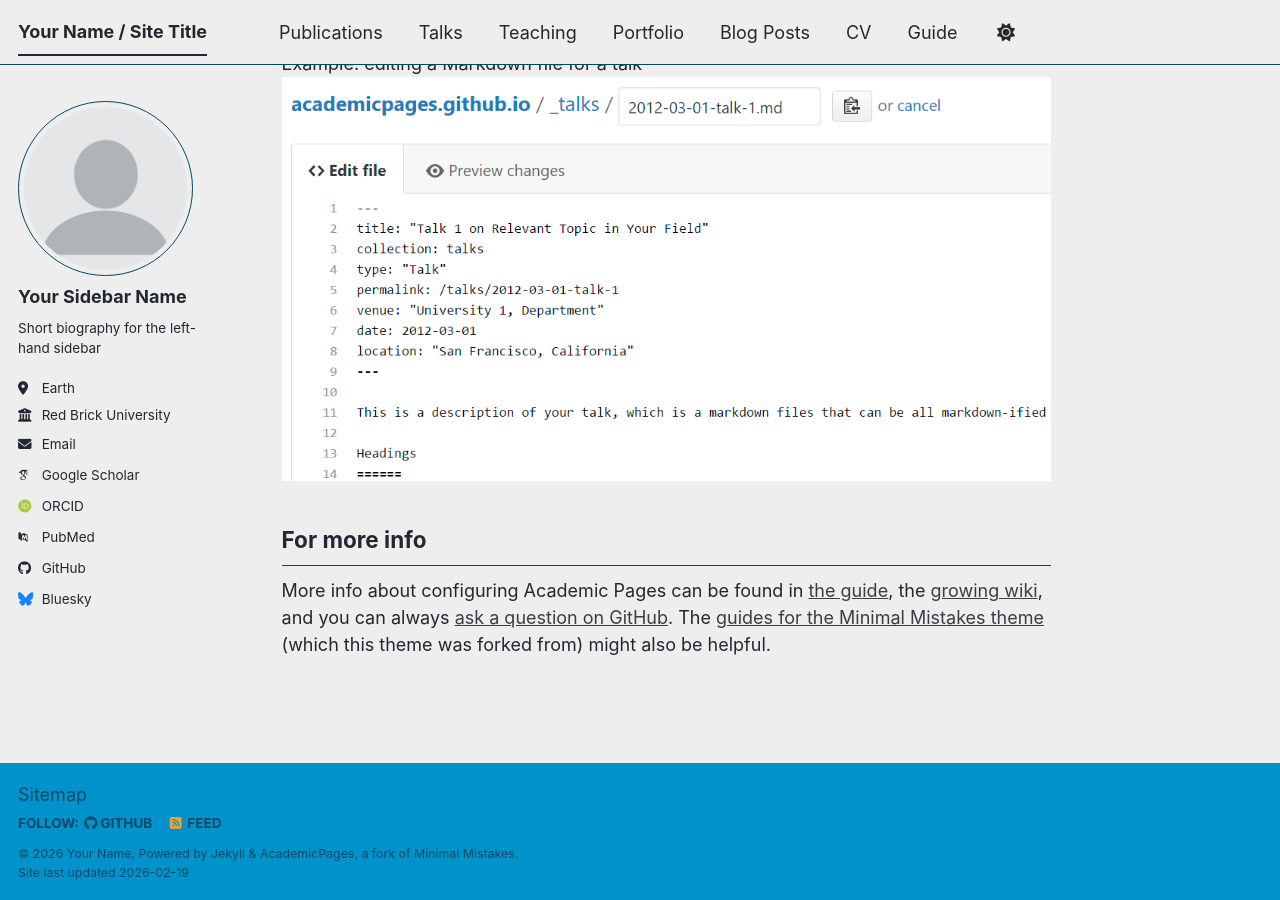
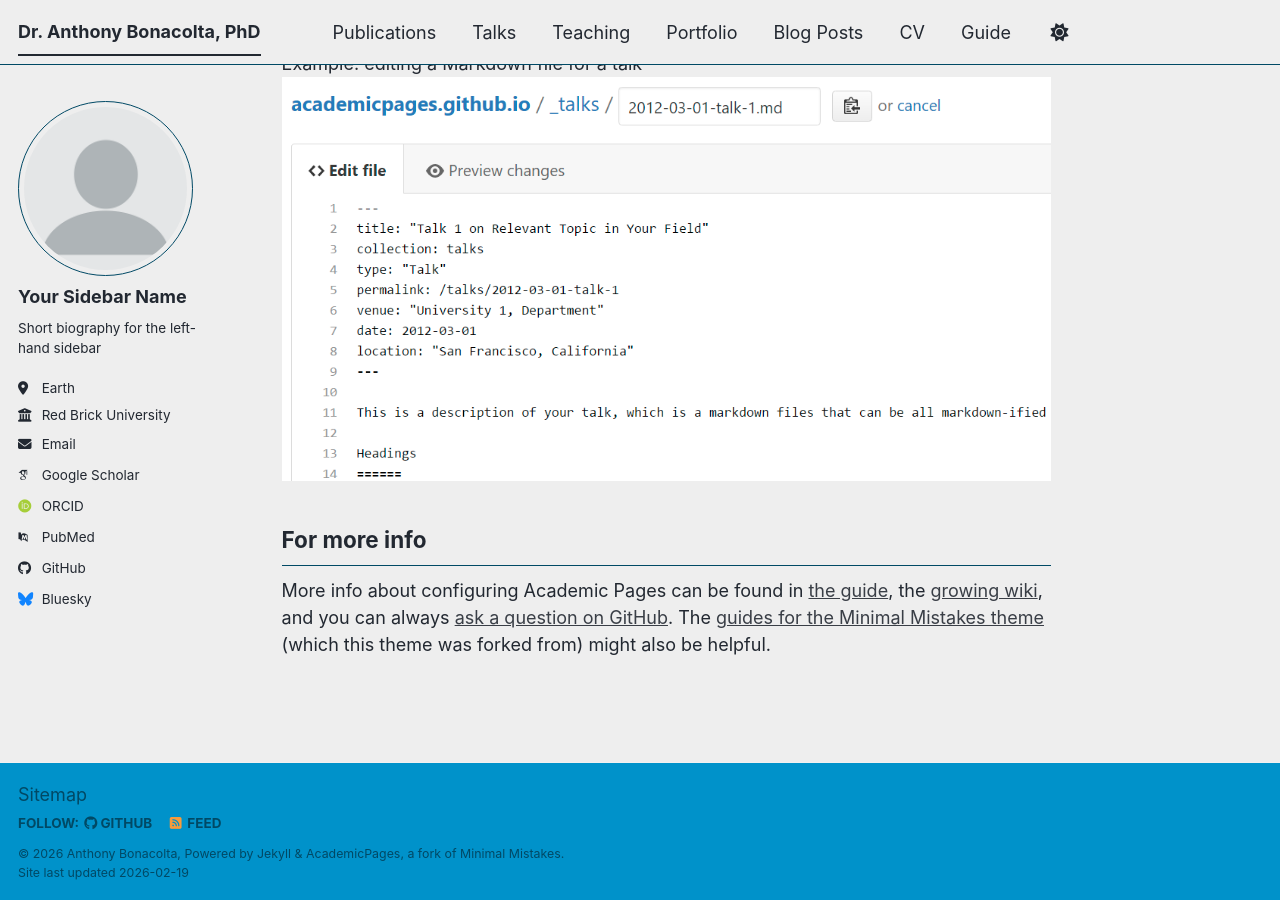
Before and after one commit to Abonacolta/abonacolta.github.io, a Jekyll site: the page built from _pages/about.md, in a window 1280 px wide and 900 px high, scrolled down 2720 px. Built offline with Jekyll 4.4.1, drawn with Linux system fonts in a browser that asks for light colours; some web fonts are replaced; a script bundle is joined from its source files by our own code; library files that are not in the unit come from our copies.

Commit message:
Update _config.yml

```diff
--- a/_config.yml
+++ b/_config.yml
@@ -9,18 +9,19 @@
 # Basic Site Settings
 locale                   : "en-US"
 site_theme               : "air" # The available themes options are "default", "air", "sunrise", "mint", "dirt" and "contrast"
-title                    : "Your Name / Site Title"
+title                    : "Dr. Anthony Bonacolta, PhD"
 title_separator          : "-"
-name                     : &name "Your Name"
+name                     : &name "Anthony Bonacolta"
 description              : &description "Your Name's academic portfolio"   # Update this with a general description of your site, this is the default if not overridden by a page
-url                      : https://academicpages.github.io # The base hostname & protocol for your site e.g. "https://[your GitHub username].github.io",
+url                      : https://abonacolta.github.io # The base hostname & protocol for your site e.g. "https://[your GitHub username].github.io",
                                                            # or if you already have some other page hosted on Github then use "https://[your GitHub username].github.io/[Your Repo Name]"
 baseurl                  : "" # the subpath of your site, e.g. "/blog"
-repository               : "academicpages/academicpages.github.io"
+repository               : "Abonacolta/abonacolta.github.io"
 
 # Site Author - The following control what appear as part of the author content on the side bar.
 #               If a field is blank the icon and link will not appear, otherwise it will be shown.
 #               Additional customization can be done by editing /_includes/author-profile.html
+
 author:
   # Biographic information
   avatar           : "profile.png"
```
